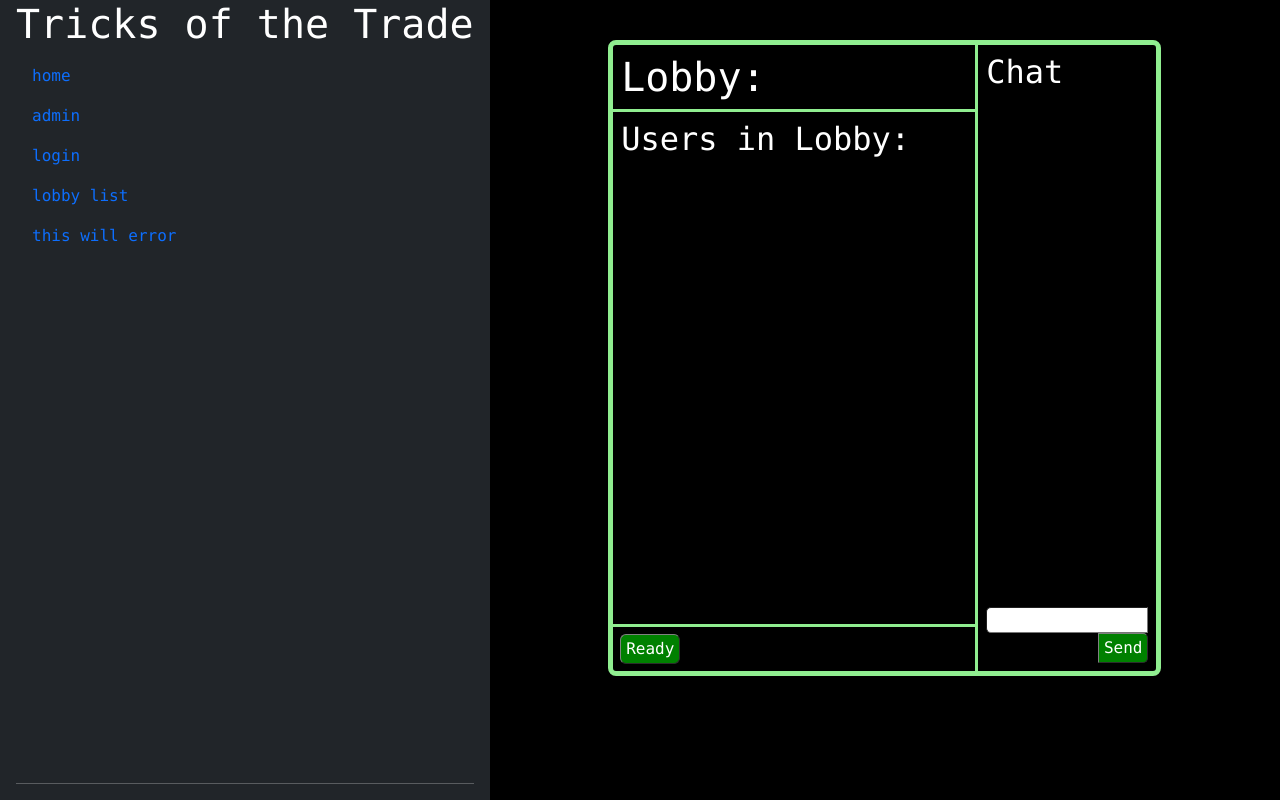
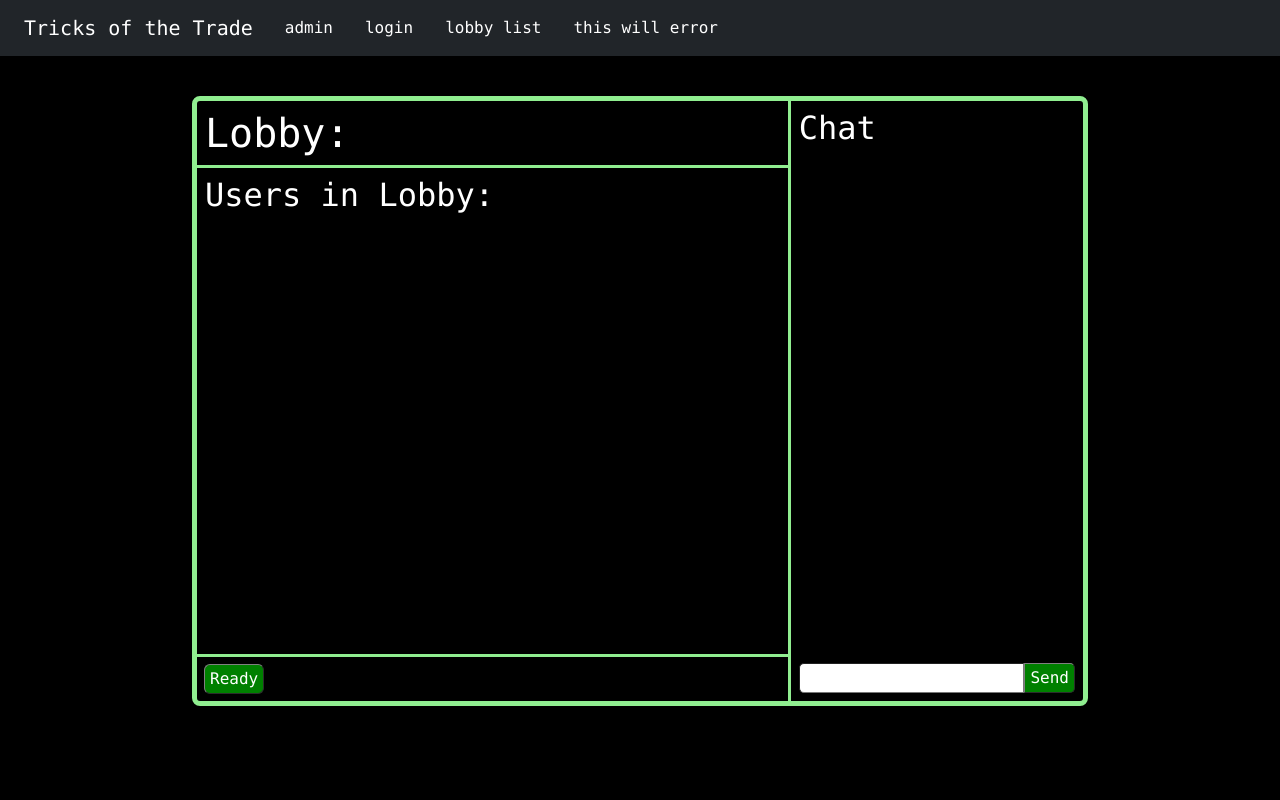
Before and after one commit to phinziegler/Senior-Project-Group-18, a React (Create React App) app: page /lobby/1 in a window 1280 px wide. Built offline with nearby package versions, Linux system fonts and the light colour scheme; no server answers.

Commit message:
Changed navbar

```diff
--- a/src/client/components/LobbyPage.tsx
+++ b/src/client/components/LobbyPage.tsx
@@ -337,7 +337,7 @@ class LobbyPageElement extends React.Component<LobbyPageElementProps, LobbyState
                                     {/* <div className='row d-flex flex-row flex-wrap'> */}
                                     <div className="p-2 mw-100 d-flex flex-wrap justify-content-end">
                                         {/* CHAT MESSAGE INPUT */}
-                                        <input className="chat-text-input mw-100 flex-grow-1"
+                                        <input className="chat-text-input flex-grow-1"
                                         spellCheck={false}
                                         value={this.state.chatInput}
                                         onChange={e => this.setState({ chatInput: e.target.value })}
--- a/src/client/components/Root.tsx
+++ b/src/client/components/Root.tsx
@@ -15,9 +15,9 @@ export default class Root extends React.Component<RootProps> {
     }
     render() {
         return (
-            <div className="d-flex h-100 main-font" style={{ background: 'black' }}>
+            <div className="main-font vh-100" style={{ background: 'black' }}>
                 <SideBar lobby={this.props.lobby} user={this.props.user} />
-                <div className="w-100 h-100">
+                <div>
                     <Outlet />
                 </div>
             </div>
--- a/src/client/components/SideBar.tsx
+++ b/src/client/components/SideBar.tsx
@@ -29,28 +29,30 @@ export default class SideBar extends React.Component<SideBarProps, { pathName: s
             path = "/" + path;
         }
         return (
-            <li className="nav-item">
             <Link onClick={() => this.setState({ pathName: path })}
-                    className={"sidebar-item nav-link text-decoration-none" + (this.state.pathName == path && " active")}
+                className={"nav-item nav-link text-decoration-none text-white " + (this.state.pathName == path && "active")}
                 to={path}>{text}
             </Link>
-            </li>
         )
     }
 
     render() {
         return (
-            <nav className="vh-100 px-3 d-flex flex-column flex-shrink-0 text-white bg-dark" id="sidebar">
-                <h1>Tricks of the Trade</h1>
-                <ul className="nav nav-pills flex-column mb-auto list-group">
-                    {this.link("home", "/")}
+            <nav className="navbar navbar-expand-lg navbar-dark bg-dark" style={{ padding: '0.5rem 1.5rem' }} id="sidebar">
+                <div className="navbar-brand" style={{ listStyleType: "none;" }}>{this.link("Tricks of the Trade", "/")}</div>
+                <button className="navbar-toggler toggler-placement collapsed" type="button" data-bs-toggle="collapse" data-bs-target="#navbarNavAltMarkup" aria-controls="navbarNavAltMarkup" aria-expanded="false" aria-label="Toggle navigation">
+                    <span className="navbar-toggler-icon"></span>
+                </button>
+                <div className="collapse navbar-collapse" id="navbarNavAltMarkup">
+                    <nav className="nav nav-pills">
                         {process.env.NODE_ENV == Environments.DEVELOPMENT && this.link("admin", "admin")}   {/* TODO: This should be entirely removed eventually*/}
-                    {this.props.user ? this.link(`${this.props.user.username}`, `user/${this.props.user.username}`) : this.link("login", "login")}
+                        {this.props.user ? this.link('user', `user/${this.props.user.username}`) : this.link("login", "login")}
                         {this.props.user &&  this.link("create lobby", "create-lobby")}
                         {this.link("lobby list", "/lobby-list")}
                         {this.props.lobby && this.link(this.props.lobby.name, `lobby/${this.props.lobby.id}`) }
                         {this.link("this will error", "/error")}
-                </ul>
+                    </nav>
+                </div>
                 <hr />
             </nav>
         );
--- a/src/client/styles/style.css
+++ b/src/client/styles/style.css
@@ -2,6 +2,16 @@
   box-sizing: border-box;
   margin: 0;
   padding: 0;
+}
+
+.toggler-placement {
+    margin-left: auto;
+}
+
+@media (max-width: 768px) {
+  .nav .nav-item:not(:last-child) {
+    border-right: none;
+  }
 }
 
 .vh-100 {
@@ -275,6 +285,7 @@
   border-width: 1px;
   border-top-left-radius: 5px;
   border-bottom-left-radius: 5px;
+  width: calc(100% - 51px);
 }
 
 .chat-text-input:focus {
```
Lines whose indentation alone changed are shown as unchanged.
